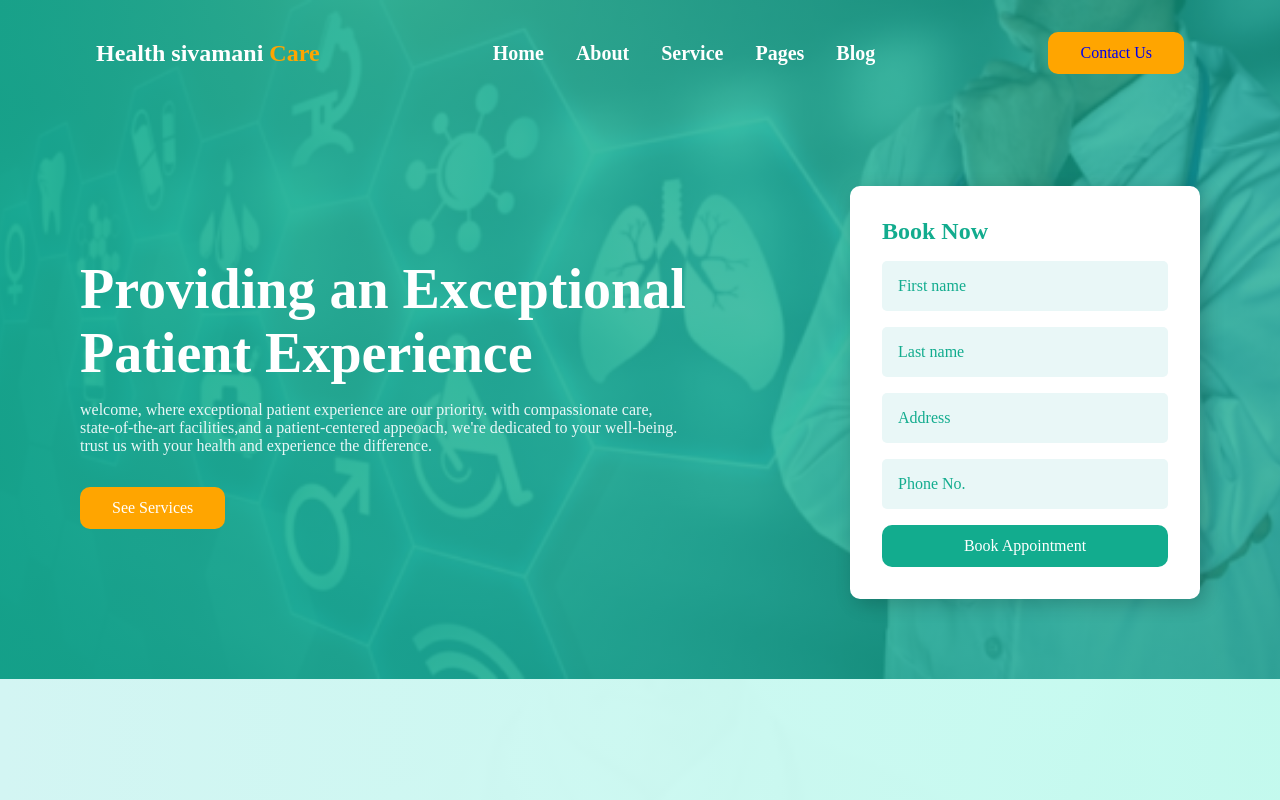
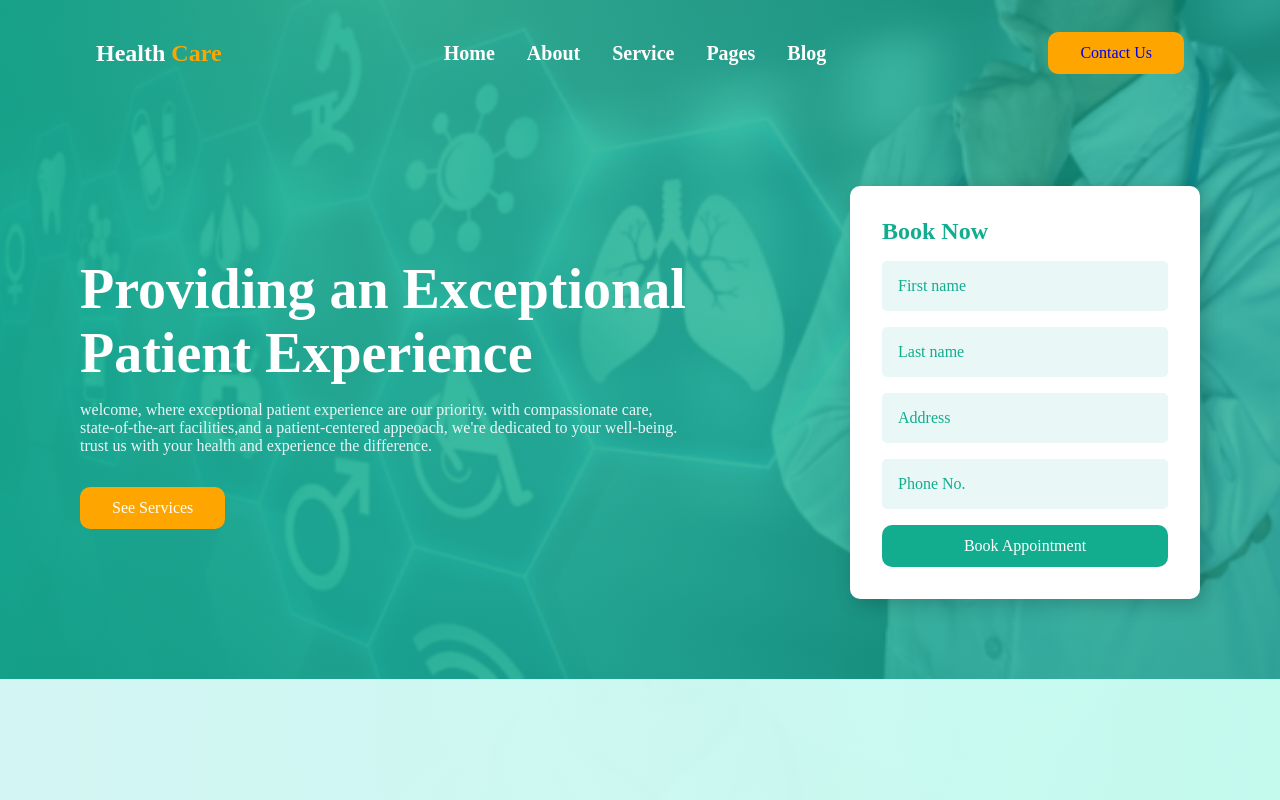
Before and after one commit to Sivamani1812/Hospital_website, a plain HTML site: page index.html in a window 1280 px wide. Shown: the top 800 px of the page. Drawn offline with Linux system fonts and the light colour scheme; files whose address does not match are found by name.

Commit message:
update index.html

```diff
--- a/index.html
+++ b/index.html
@@ -10,7 +10,7 @@
 <body>
     <header>
         <nav class="section_container nav_container" id="home">
-            <div class="nav_logo">Health sivamani <span>Care</span></div>
+            <div class="nav_logo">Health <span>Care</span></div>
             <ul class="nav_links">
                 <p><a href="./index.html" target="_blank">Home</a></p>
                 <p><a href="./about.html" target="_blank">About</a></p>
```
